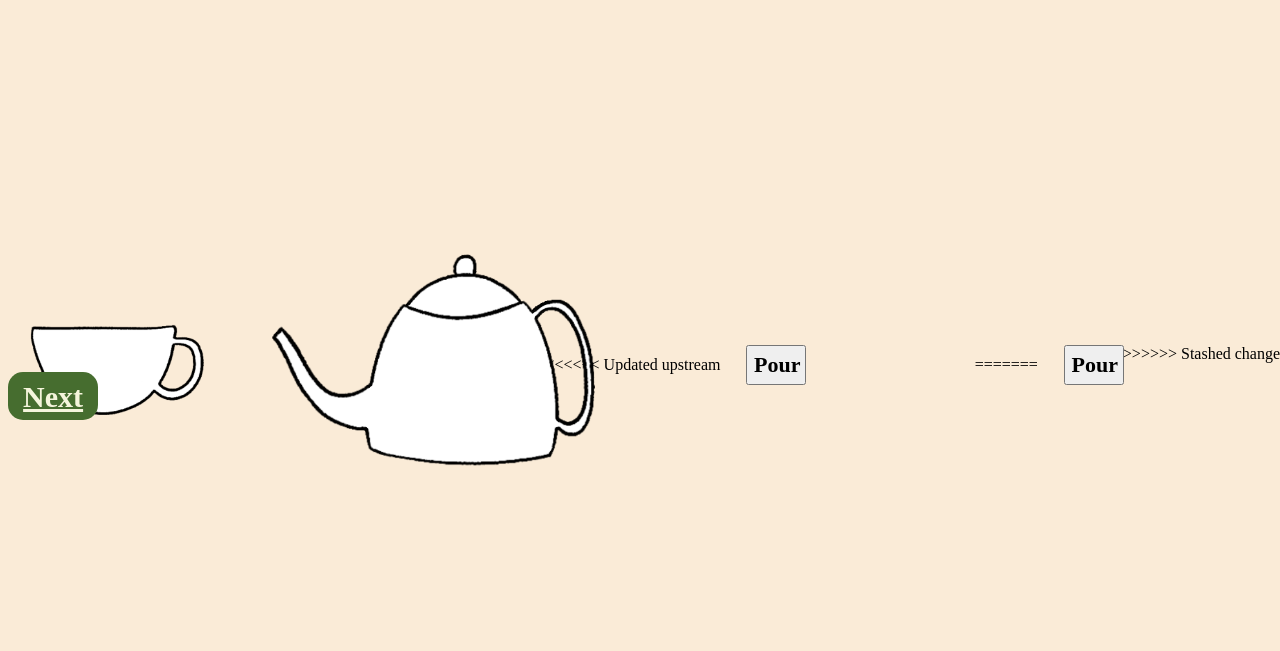
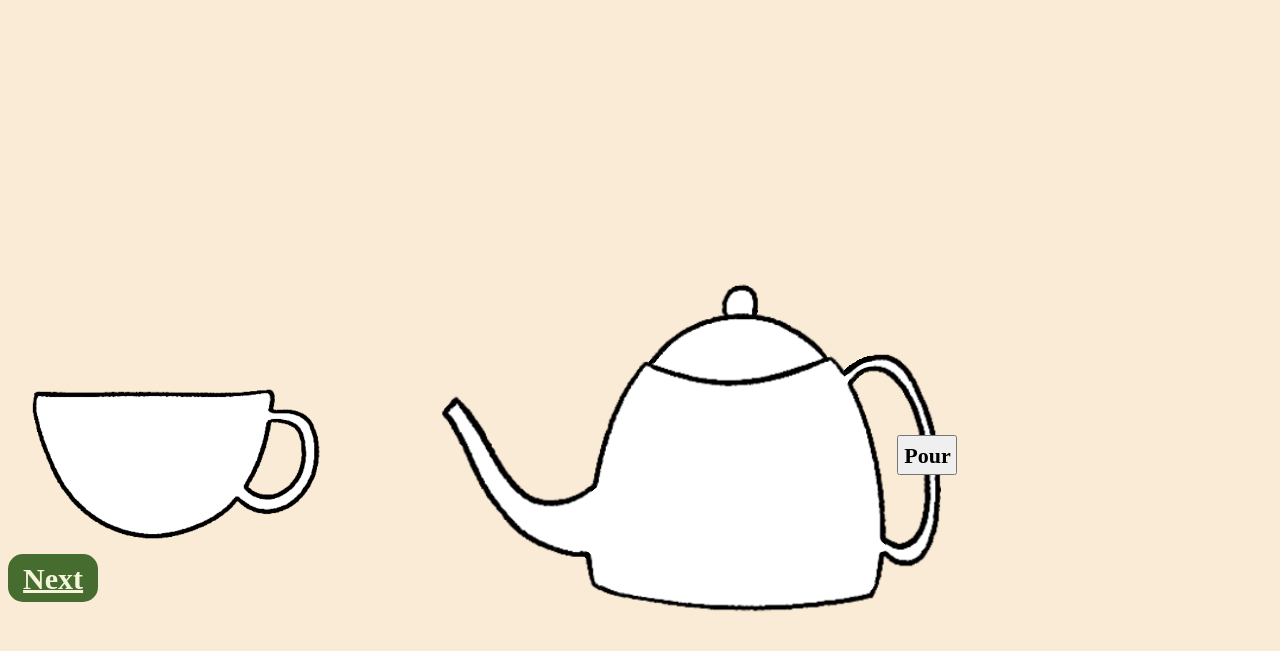
Before and after one commit to cse110-sp23-group18/cse110-sp23-group18, a website: page source/frame3.html in a window 1280 px wide. Shown: the part 583-1234 px from the top of the page. Before the commit the page ends 1113 px from the top, so only its background shows below. Drawn offline with Linux system fonts and the light colour scheme.

Commit message:
Update frame3.html

```diff
--- a/source/frame3.html
+++ b/source/frame3.html
@@ -30,14 +30,8 @@
                     <div class="teapot item">
                         <img src='assets/images/teapot/teapotEmpty.png' alt='empty teapot' class='teapot_img' />
                     </div>
-<<<<<<< Updated upstream
-                    <div class= "pour item">
-                        <button onclick="translateImage()">Pour</button>
-                        </div>
-=======
                     <div class="pour item">
                         <button id="the button">Pour</button>
->>>>>>> Stashed changes
                     </div>
                 </div>
             </section>
```
